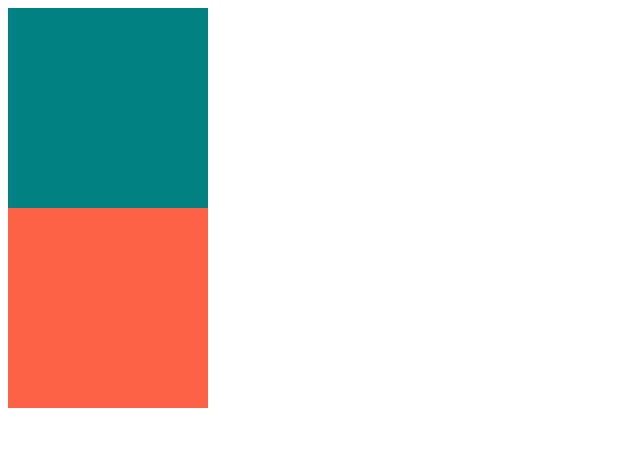
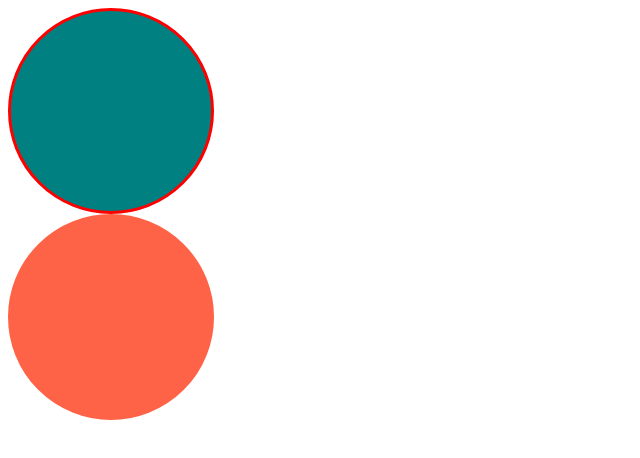
Before and after one commit to ng-lee/react-masterclass-2021-part-1, a React (Create React App) app: page / in a window 1280 px wide. Shown: the top 458 px of the page, without its empty margins (0-640 px from the left). Built offline with nearby package versions, Linux system fonts and the light colour scheme.

Commit message:
usage of Optional Props

```diff
--- a/src/App.tsx
+++ b/src/App.tsx
@@ -3,7 +3,7 @@
 function App() {
   return (
     <div>
-      <Circle bgColor="teal" />
+      <Circle bgColor="teal" borderColor="red" />
       <Circle bgColor="tomato" />
     </div>
   );
--- a/src/Circle.tsx
+++ b/src/Circle.tsx
@@ -2,20 +2,24 @@
 
 interface ContainerProps {
   bgColor: string;
+  borderColor: string;
 }
 
 const Container = styled.div<ContainerProps>`
   width: 200px;
   height: 200px;
   background-color: ${(props) => props.bgColor};
+  border-radius: 50%;
+  border: 3px solid ${(props) => props.borderColor};
 `;
 
 interface CircleProps {
   bgColor: string;
+  borderColor?: string;
 }
 
-function Circle({ bgColor }: CircleProps) {
-  return <Container bgColor={bgColor} />;
+function Circle({ bgColor, borderColor }: CircleProps) {
+  return <Container bgColor={bgColor} borderColor={borderColor ?? bgColor} />;
 }
 
 export default Circle;
```
